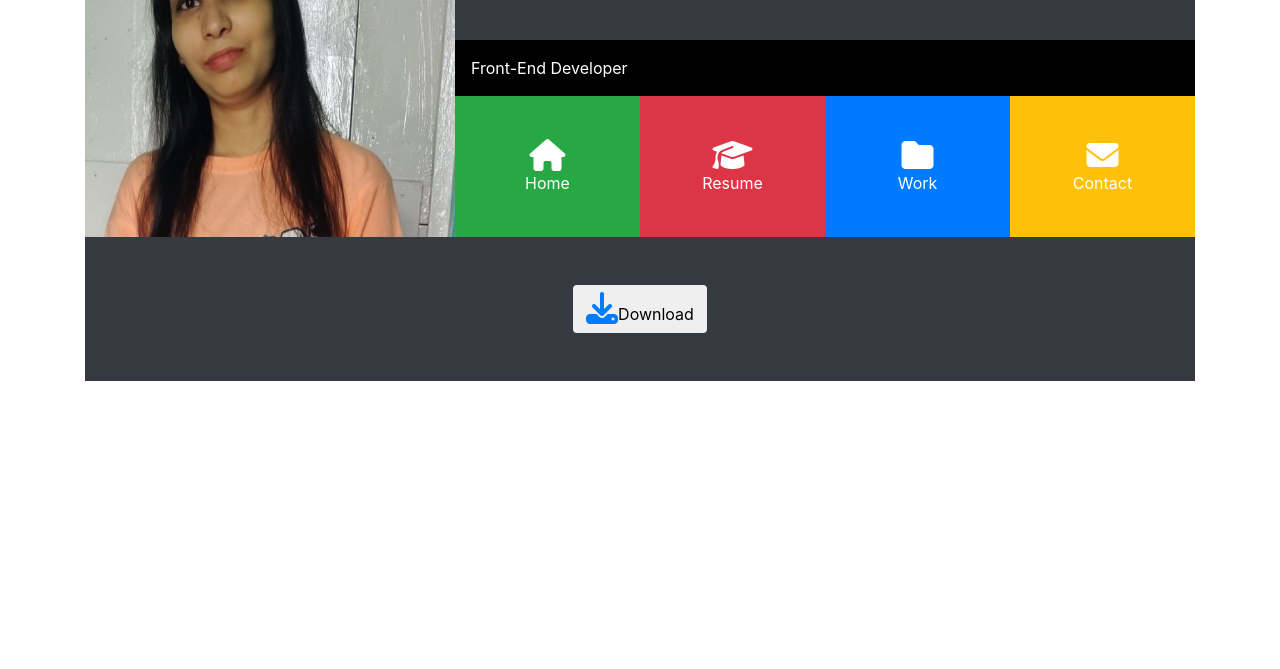
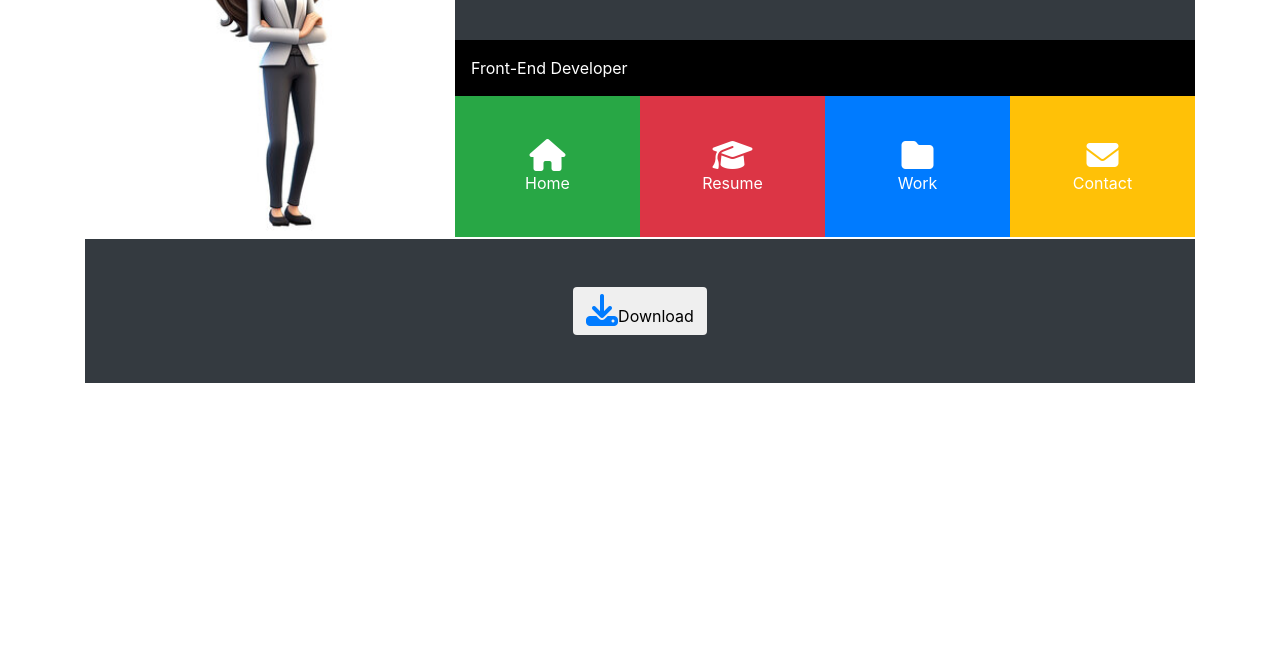
Before and after one commit to sejwalRitika/My-Portfolio, a plain HTML site: page index.html in a window 1280 px wide. Shown: the part 131-800 px from the top of the page. Drawn offline with nearby package versions, Linux system fonts and the light colour scheme.

Commit message:
Update image

```diff
--- a/index.html
+++ b/index.html
@@ -20,7 +20,7 @@
             <div class="container">
                   <div class="row no-gutters">
                         <div class="col-lg-4 col-md-4">
-                              <img src="./img/pic 1.jpeg" alt="img">
+                              <img src="./img/pic1.jpg" alt="img">
                         </div>
                         <div class="col-lg-8 col-md-8">
                               <div class="d-flex flex-column">
```
Also changed, not shown: img/pic 1.jpeg (deleted), img/pic1.jpg (added).
